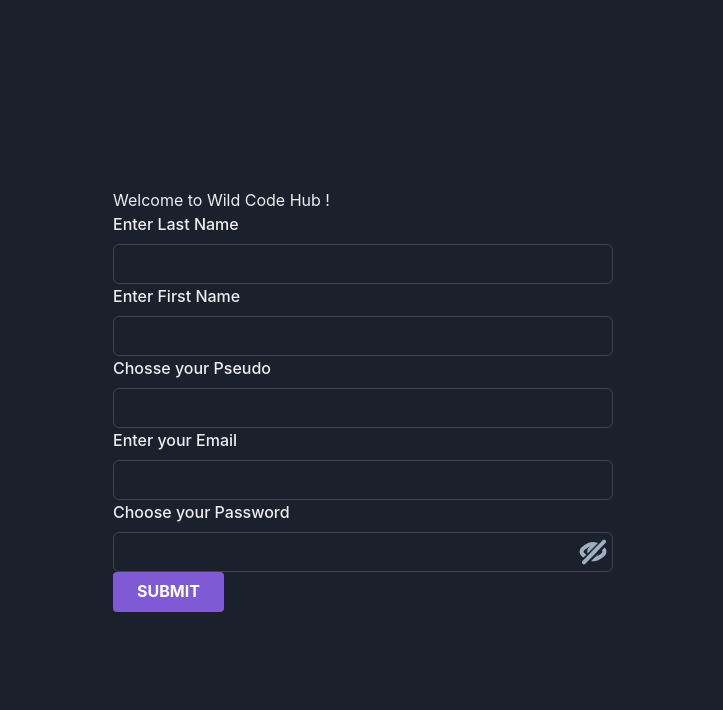
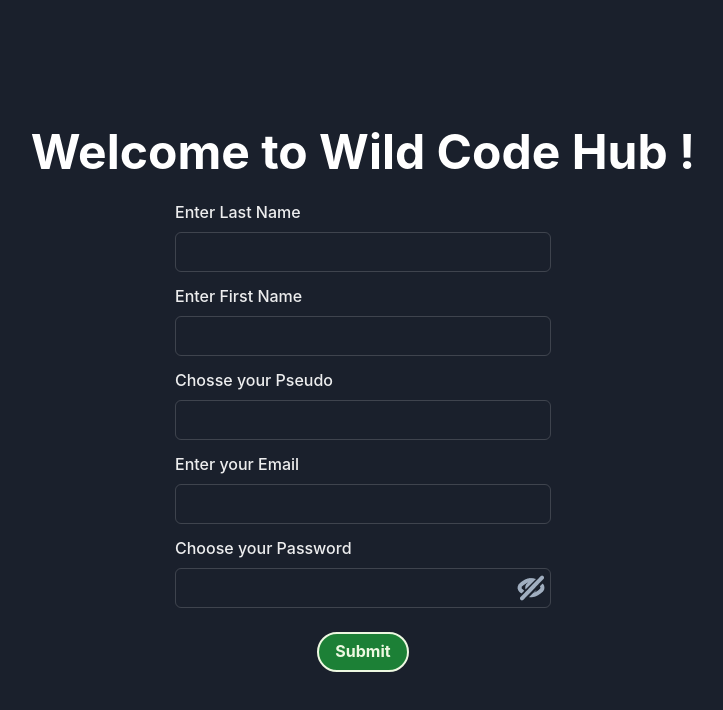
Before and after one commit to WildCodeSchool/2309-wns-jaune-wild-code-hub, a Next.js app in the folder frontend/: page /auth/register in a window 1280 px wide. Shown: the top 710 px of the page, without its empty margins (277-1000 px from the left). Built offline with nearby package versions, Linux system fonts and the light colour scheme.

Commit message:
finish style form

```diff
--- a/frontend/src/pages/auth/register.tsx
+++ b/frontend/src/pages/auth/register.tsx
@@ -11,6 +11,7 @@ import {
     Box,
     InputGroup,
     InputRightElement,
+    Text,
   } from '@chakra-ui/react';
 import components from "@/styles/theme/components";
 import {
@@ -123,31 +124,32 @@ const Register = () => {
 
     return (
         <Box {...components.Box.main}>
-        <Box {...components.Box.form}>
+            <Box {...components.Box.containerBox} >
+                <Text fontSize='5xl' color="white" as='b'>Welcome to Wild Code Hub !</Text >
+                <Box {...components.Box.form} p={3}>
                     <main>
-                <h1>Welcome to Wild Code Hub !</h1>
                         <form onSubmit={handleSubmit}>
-                    <FormControl isInvalid={!!errors.lastname}>
+                            <FormControl isInvalid={!!errors.lastname} mb={3}>
                                 <FormLabel>Enter Last Name</FormLabel>
                                 <Input type='text' name='lastname' value={formData.lastname} onChange={handleInputChange} />
                                 <FormErrorMessage>{errors.lastname}</FormErrorMessage>
                             </FormControl>
-                    <FormControl isInvalid={!!errors.firstname}>
+                            <FormControl isInvalid={!!errors.firstname} mb={3}>
                                 <FormLabel>Enter First Name</FormLabel>
                                 <Input type='text' name='firstname' value={formData.firstname} onChange={handleInputChange} />
                                 <FormErrorMessage>{errors.firstname}</FormErrorMessage>
                             </FormControl>
-                    <FormControl isInvalid={!!errors.pseudo}>
+                            <FormControl isInvalid={!!errors.pseudo} mb={3}>
                                 <FormLabel>Chosse your Pseudo</FormLabel>
                                 <Input type='text' name='pseudo' value={formData.pseudo} onChange={handleInputChange} />
                                 <FormErrorMessage>{errors.pseudo}</FormErrorMessage>
                             </FormControl>
-                    <FormControl isInvalid={!!errors.email}>
+                            <FormControl isInvalid={!!errors.email} mb={3}>
                                 <FormLabel>Enter your Email</FormLabel>
                                 <Input type='email' name='email' value={formData.email} onChange={handleInputChange} />
                                 <FormErrorMessage>{errors.email}</FormErrorMessage>
                             </FormControl>
-                        <FormControl isInvalid={!!errors.password}>
+                                <FormControl isInvalid={!!errors.password} mb={3}>
                                     <FormLabel>Choose your Password</FormLabel>
                                     <InputGroup>
                                         <Input type={showPassword ? 'text' : 'password'} name='password' value={formData.password} onChange={handleInputChange} />
@@ -157,11 +159,14 @@ const Register = () => {
                                     </InputGroup>
                                     <FormErrorMessage>{errors.password}</FormErrorMessage>
                                 </FormControl>
-                    <Button type="submit">
+                                <Box textAlign="center">
+                                <Button type="submit" variant="secondary" mt={3}>
                                     Submit
                                 </Button>
+                            </Box>
                         </form>
                     </main>
+                </Box>
             </Box>
         </Box>
     );
--- a/frontend/src/styles/theme/components/Box.ts
+++ b/frontend/src/styles/theme/components/Box.ts
@@ -1,4 +1,4 @@
-import { background, defineStyleConfig } from "@chakra-ui/react";
+import { Container, background, defineStyleConfig } from "@chakra-ui/react";
 
 const box =  {
     main: {
@@ -7,8 +7,13 @@ const box =  {
         alignItems: "center",
         height: "100vh",
     },
+    containerBox : {
+        display: "flex",
+        flexDirection: "column",
+        alignItems: "center" ,
+    },
     form: {
-        width: "500px",
+        width: "400px",
     },
 }
 
--- a/frontend/src/styles/theme/components/Button.ts
+++ b/frontend/src/styles/theme/components/Button.ts
@@ -1,43 +1,40 @@
 import { defineStyleConfig } from "@chakra-ui/react";
 
+const Button = defineStyleConfig({
+  // The styles all button have in common
+  baseStyle: {
+    fontWeight: "bold",
+    borderColor: "transparent",
+    fontSize: "20",
+    px: "0.5rem",
+    py: "0.5rem",
+    borderRadius: "100",
+  },
 
-const Button = defineStyleConfig({
-    baseStyle: {
-        fontWeight: 'bold',
-        textTransform: 'uppercase',
-        borderRadius: 'base', // <-- border radius is same for all variants and sizes
+  variants: {
+    outline: {
+      border: "2px solid",
+      borderColor: "text",
+      color: "text",
+
+      _hover: {
+        borderColor: "transparent",
+        bgColor: "background",
       },
-      // Two sizes: sm and md
-      sizes: {
-        sm: {
-          fontSize: 'sm',
-          px: 4, // <-- px is short for paddingLeft and paddingRight
-          py: 3, // <-- py is short for paddingTop and paddingBottom
-        },
-        md: {
-          fontSize: 'md',
-          px: 6, // <-- these values are tokens from the design system
-          py: 4, // <-- these values are tokens from the design system
-        },
+    },
+    primary: {
+      bg: "primary",
+      color: "background",
+    },
+    secondary: {
+      border: "2px solid",
+      bg: "secondary",
+      color: "text",
+      _hover: {
+        borderColor: "secondary",
       },
-      // Two variants: outline and solid
-      variants: {
-        outline: {
-          border: '2px solid',
-          borderColor: 'purple.500',
-          color: 'red.500',
-        },
-        solid: {
-          bg: 'purple.500',
-          color: 'white',
-        },
-      },
-      // The default size and variant values
-      defaultProps: {
-        size: 'md',
-        variant: 'solid',
-      },
-})
-
+    },
+  },
+});
 
 export default Button;
--- a/frontend/src/styles/theme/global.ts
+++ b/frontend/src/styles/theme/global.ts
@@ -1,5 +1,3 @@
-import { background } from "@chakra-ui/react";
-
 const global =  {
   // Exemple de class css global
   // ".main-box": {
```
Lines whose indentation alone changed are shown as unchanged.
